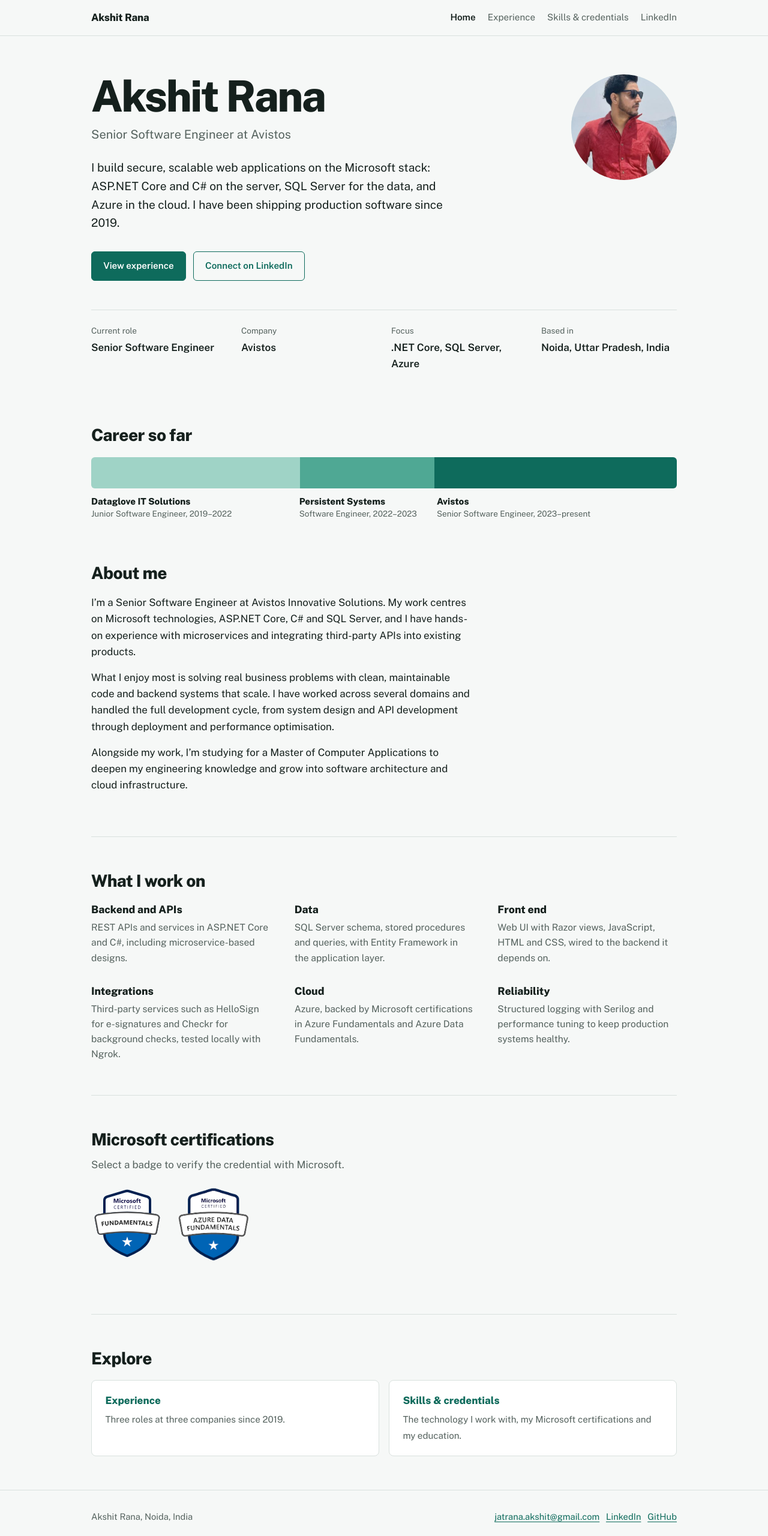
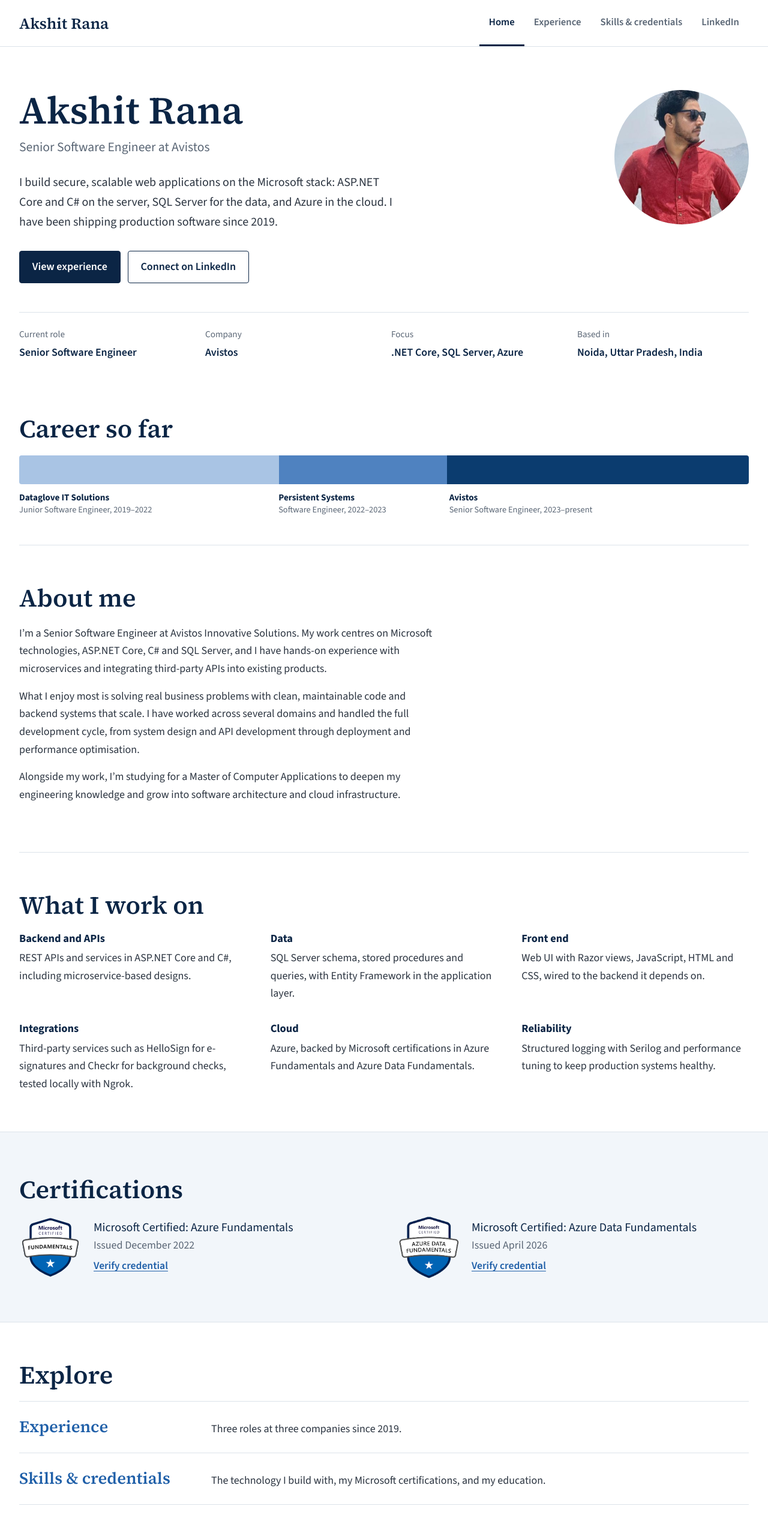
Before and after one commit to Akki-Jatrana/akshitranadeveloper.github.io, a plain HTML site: page index.html in a window 1280 px wide. Shown: the top 2560 px of the page at 60% size. Drawn offline with nearby package versions, Linux system fonts and the light colour scheme.

Commit message:
Add files via upload

```diff
--- a/index.html
+++ b/index.html
@@ -3,13 +3,13 @@
 <head>
 <meta charset="utf-8">
 <meta name="viewport" content="width=device-width, initial-scale=1">
-<meta name="theme-color" content="#0E6B5C">
+<meta name="theme-color" content="#0B3C6F">
 <title>Akshit Rana | Senior Software Engineer</title>
 <meta name="description" content="Akshit Rana is a Senior Software Engineer at Avistos building secure, scalable web applications with ASP.NET Core, C#, SQL Server and Azure.">
 <link rel="preconnect" href="https://fonts.googleapis.com">
 <link rel="preconnect" href="https://fonts.gstatic.com" crossorigin>
-<link href="https://fonts.googleapis.com/css2?family=Public+Sans:wght@400;600;800&display=swap" rel="stylesheet">
-<link rel="stylesheet" href="styles.css">
+<link href="https://fonts.googleapis.com/css2?family=Source+Serif+4:opsz,wght@8..60,600&family=Source+Sans+3:wght@400;600;700&display=swap" rel="stylesheet">
+<link rel="stylesheet" href="styles.css?v=5">
 </head>
 <body>
 <header class="site-header">
@@ -83,20 +83,38 @@
     </div>
   </section>
 
-  <section class="block" aria-labelledby="cert-h">
-    <h2 id="cert-h">Microsoft certifications</h2>
-    <p class="hint">Select a badge to verify the credential with Microsoft.</p>
-    <ul class="badges">
-<li><a class="badge" href="https://learn.microsoft.com/api/credentials/share/en-gb/23065478/7E2ADC500536C87A?sharingId=9A0B64B459C7546B" target="_blank" rel="noopener" title="Verify credential"><img src="assets/badge-azure-fundamentals.svg" alt="Microsoft Certified: Azure Fundamentals. Verify credential." onerror="this.parentNode.classList.add('noimg');this.remove()"><span class="badge-text"><small>Microsoft Certified</small>Azure Fundamentals</span></a></li>
-<li><a class="badge" href="https://learn.microsoft.com/api/credentials/share/en-gb/23065478/7CBC2702BB4C463B?sharingId=9A0B64B459C7546B" target="_blank" rel="noopener" title="Verify credential"><img src="assets/badge-azure-data-fundamentals.png" alt="Microsoft Certified: Azure Data Fundamentals. Verify credential." onerror="this.parentNode.classList.add('noimg');this.remove()"><span class="badge-text"><small>Microsoft Certified</small>Azure Data Fundamentals</span></a></li>
-</ul>
-  </section>
+  </div>
 
+<section class="band" aria-labelledby="cert-h">
+  <div class="wrap">
+    <h2 id="cert-h">Certifications</h2>
+    <ul class="cert-list">
+      <li>
+        <a class="badge" href="https://learn.microsoft.com/api/credentials/share/en-gb/23065478/7E2ADC500536C87A?sharingId=9A0B64B459C7546B" target="_blank" rel="noopener" title="Verify credential"><img width="120" height="120" src="assets/badge-azure-fundamentals.svg" alt="Microsoft Certified: Azure Fundamentals badge" onerror="this.parentNode.classList.add('noimg');this.remove()"><span class="badge-text"><small>Microsoft Certified</small>Azure Fundamentals</span></a>
+        <div>
+          <p class="cert-name">Microsoft Certified: Azure Fundamentals</p>
+          <p class="cert-date">Issued December 2022</p>
+          <a href="https://learn.microsoft.com/api/credentials/share/en-gb/23065478/7E2ADC500536C87A?sharingId=9A0B64B459C7546B" target="_blank" rel="noopener">Verify credential</a>
+        </div>
+      </li>
+      <li>
+        <a class="badge" href="https://learn.microsoft.com/api/credentials/share/en-gb/23065478/7CBC2702BB4C463B?sharingId=9A0B64B459C7546B" target="_blank" rel="noopener" title="Verify credential"><img width="120" height="120" src="assets/badge-azure-data-fundamentals.png" alt="Microsoft Certified: Azure Data Fundamentals badge" onerror="this.parentNode.classList.add('noimg');this.remove()"><span class="badge-text"><small>Microsoft Certified</small>Azure Data Fundamentals</span></a>
+        <div>
+          <p class="cert-name">Microsoft Certified: Azure Data Fundamentals</p>
+          <p class="cert-date">Issued April 2026</p>
+          <a href="https://learn.microsoft.com/api/credentials/share/en-gb/23065478/7CBC2702BB4C463B?sharingId=9A0B64B459C7546B" target="_blank" rel="noopener">Verify credential</a>
+        </div>
+      </li>
+    </ul>
+  </div>
+</section>
+
+<div class="wrap">
   <section class="block" aria-labelledby="explore-h">
     <h2 id="explore-h">Explore</h2>
     <ul class="explore">
-      <li><a href="experience.html"><strong>Experience</strong><span>Three roles at three companies since 2019.</span></a></li>
-      <li><a href="skills.html"><strong>Skills &amp; credentials</strong><span>The technology I work with, my Microsoft certifications and my education.</span></a></li>
+      <li><a class="explore-title" href="experience.html">Experience</a><p>Three roles at three companies since 2019.</p></li>
+      <li><a class="explore-title" href="skills.html">Skills &amp; credentials</a><p>The technology I build with, my Microsoft certifications, and my education.</p></li>
     </ul>
   </section>
 </div>
--- a/styles.css
+++ b/styles.css
@@ -1,207 +1,176 @@
 :root {
-  --bg: #F6F8F7;
+  --bg: #FFFFFF;
+  --band: #F2F6FA;
   --surface: #FFFFFF;
-  --ink: #15201D;
-  --muted: #55625E;
-  --line: #D9E1DE;
-  --accent: #0E6B5C;
+  --ink: #0B2545;
+  --text: #2B3440;
+  --muted: #5A6675;
+  --line: #DCE3EA;
+  --accent: #1F5FA8;
   --accent-ink: #FFFFFF;
-  --accent-soft: #DCEEE9;
-  --t1: #9FD3C6;
-  --t2: #4FA894;
-  --t3: #0E6B5C;
+  --accent-soft: #E6EEF7;
+  --t1: #A9C4E4;
+  --t2: #4F82C0;
+  --t3: #0B3C6F;
   color-scheme: light;
-}
-@media (prefers-color-scheme: dark) {
-  :root {
-    --bg: #0F1715;
-    --surface: #15201D;
-    --ink: #E6EEEB;
-    --muted: #9AAAA5;
-    --line: #26332F;
-    --accent: #4FC1A6;
-    --accent-ink: #0F1715;
-    --accent-soft: #173A33;
-    --t1: #24524A;
-    --t2: #2F8A76;
-    --t3: #4FC1A6;
-    color-scheme: dark;
-  }
 }
 
 * { box-sizing: border-box; }
 html { -webkit-text-size-adjust: 100%; }
 body {
-  margin: 0;
-  background: var(--bg);
-  color: var(--ink);
-  font-family: "Public Sans", "Segoe UI", system-ui, -apple-system, sans-serif;
-  font-size: 1.0625rem;
-  line-height: 1.6;
+  margin: 0; background: var(--bg); color: var(--text);
+  font-family: "Source Sans 3", "Segoe UI", system-ui, -apple-system, sans-serif;
+  font-size: 1.125rem; line-height: 1.65;
 }
 img { max-width: 100%; display: block; }
 a { color: var(--accent); text-underline-offset: 3px; }
-a:focus-visible, .btn:focus-visible {
-  outline: 3px solid var(--accent);
-  outline-offset: 3px;
-  border-radius: 4px;
+a:focus-visible, .btn:focus-visible { outline: 3px solid var(--accent); outline-offset: 3px; border-radius: 4px; }
+h1, h2, .brand, .explore-title {
+  font-family: "Source Serif 4", Georgia, "Times New Roman", serif;
+  color: var(--ink);
 }
 
-.wrap { max-width: 64rem; margin: 0 auto; padding: 0 1.5rem; }
+.wrap { max-width: 82rem; margin: 0 auto; padding: 0 2rem; }
 
 /* Header */
-.site-header { border-bottom: 1px solid var(--line); }
-.site-header .wrap {
-  display: flex; align-items: center; justify-content: space-between;
-  gap: 1rem; flex-wrap: wrap; padding-top: 1rem; padding-bottom: 1rem;
+.site-header { border-bottom: 1px solid var(--line); background: var(--bg); }
+.site-header .wrap { display: flex; align-items: stretch; justify-content: space-between; gap: 1rem; flex-wrap: wrap; }
+.brand { font-size: 1.6rem; font-weight: 600; text-decoration: none; padding: 1.1rem 0; }
+.site-nav { display: flex; flex-wrap: wrap; }
+.site-nav a {
+  display: flex; align-items: center; padding: 0 1rem; color: var(--muted);
+  text-decoration: none; font-weight: 600; font-size: 1.05rem;
+  border-bottom: 3px solid transparent;
 }
-.brand { font-weight: 800; color: var(--ink); text-decoration: none; letter-spacing: -0.01em; }
-.site-nav { display: flex; gap: 0.25rem 1.25rem; flex-wrap: wrap; }
-.site-nav a { color: var(--muted); text-decoration: none; font-size: 0.95rem; }
-.site-nav a:hover, .site-nav a[aria-current="page"] { color: var(--ink); }
-.site-nav a[aria-current="page"] { font-weight: 600; }
+.site-nav a:hover { color: var(--ink); }
+.site-nav a[aria-current="page"] { color: var(--ink); border-bottom-color: var(--ink); }
 
 /* Hero */
-.hero { padding: 4rem 0 3rem; }
-.hero-grid {
-  display: grid; grid-template-columns: 1fr auto; gap: 3rem; align-items: start;
-}
-.hero h1 {
-  font-size: clamp(2.6rem, 7vw, 4.5rem);
-  line-height: 1;
-  letter-spacing: -0.035em;
-  font-weight: 800;
-  margin: 0 0 0.75rem;
-}
-.role { font-size: 1.25rem; color: var(--muted); margin: 0 0 1.5rem; }
-.lede { font-size: 1.2rem; max-width: 38rem; margin: 0 0 2rem; }
+.hero { padding: 4.5rem 0 3.5rem; }
+.hero-grid { display: grid; grid-template-columns: 1fr auto; gap: 3rem; align-items: start; }
+.hero h1 { font-size: clamp(2.6rem, 6vw, 4rem); line-height: 1.05; font-weight: 600; margin: 0 0 0.6rem; }
+.role { font-size: 1.35rem; color: var(--muted); margin: 0 0 1.5rem; }
+.lede { font-size: 1.25rem; max-width: 40rem; margin: 0 0 2rem; }
 .actions { display: flex; gap: 0.75rem; flex-wrap: wrap; }
-.btn {
-  display: inline-block; padding: 0.7rem 1.2rem; border-radius: 6px;
-  font-weight: 600; font-size: 0.95rem; text-decoration: none;
-  border: 1.5px solid var(--accent);
-}
-.btn-primary { background: var(--accent); color: var(--accent-ink); }
-.btn-secondary { color: var(--accent); background: transparent; }
+.btn { display: inline-block; padding: 0.7rem 1.3rem; border-radius: 4px; font-weight: 600; text-decoration: none; border: 1.5px solid var(--ink); }
+.btn-primary { background: var(--ink); color: var(--accent-ink); }
+.btn-secondary { color: var(--ink); background: transparent; }
 
 .avatar {
-  position: relative; width: 11rem; height: 11rem; border-radius: 50%;
-  background: var(--accent-soft); color: var(--accent);
-  display: grid; place-items: center; font-weight: 800; font-size: 3rem;
-  overflow: hidden; flex-shrink: 0;
+  position: relative; width: 14rem; height: 14rem; border-radius: 50%;
+  background: var(--accent-soft); color: var(--ink);
+  display: grid; place-items: center; font-weight: 700; font-size: 3rem; overflow: hidden; flex-shrink: 0;
 }
 .avatar img { position: absolute; inset: 0; width: 100%; height: 100%; object-fit: cover; }
 
-.facts {
-  display: grid; grid-template-columns: repeat(4, 1fr); gap: 1.5rem;
-  margin: 3rem 0 0; padding: 1.5rem 0 0; border-top: 1px solid var(--line);
-}
-.facts dt { font-size: 0.85rem; color: var(--muted); }
-.facts dd { margin: 0.2rem 0 0; font-weight: 600; }
+.facts { display: grid; grid-template-columns: repeat(4, 1fr); gap: 1.5rem; margin: 3rem 0 0; padding: 1.5rem 0 0; border-top: 1px solid var(--line); }
+.facts dt { font-size: 0.95rem; color: var(--muted); }
+.facts dd { margin: 0.2rem 0 0; font-weight: 600; color: var(--ink); }
 
-/* Career bar: the one memorable element */
-.career { padding: 2.5rem 0 1rem; }
-.career-bar { display: flex; height: 3.25rem; border-radius: 6px; overflow: hidden; }
+/* Career bar */
+.career { padding: 2rem 0 3rem; }
+.career-bar { display: flex; height: 3rem; border-radius: 4px; overflow: hidden; }
 .career-bar span { display: block; }
-.career-legend {
-  display: flex; margin-top: 0.75rem; gap: 0;
-}
-.career-legend div { padding-right: 1rem; font-size: 0.9rem; line-height: 1.35; }
-.career-legend strong { display: block; font-size: 0.95rem; }
-.career-legend small { color: var(--muted); font-size: 0.85rem; }
+.career-legend { display: flex; margin-top: 0.75rem; }
+.career-legend div { padding-right: 1rem; font-size: 0.95rem; line-height: 1.35; }
+.career-legend strong { display: block; color: var(--ink); }
+.career-legend small { color: var(--muted); font-size: 0.9rem; }
 .c1 { flex: 31; } .c2 { flex: 20; } .c3 { flex: 36; }
-.career-bar .c1 { background: var(--t1); }
-.career-bar .c2 { background: var(--t2); }
-.career-bar .c3 { background: var(--t3); }
+.career-bar .c1 { background: var(--t1); } .career-bar .c2 { background: var(--t2); } .career-bar .c3 { background: var(--t3); }
 
 /* Sections */
-section.block { padding: 3.5rem 0; border-top: 1px solid var(--line); }
-section.block:first-of-type { border-top: 0; }
-h2 { font-size: 1.75rem; letter-spacing: -0.02em; line-height: 1.2; margin: 0 0 1.25rem; font-weight: 800; }
-h3 { font-size: 1.1rem; margin: 0 0 0.35rem; line-height: 1.3; }
-.prose { max-width: 40rem; }
+section.block { padding: 4rem 0; border-top: 1px solid var(--line); }
+.band { background: var(--band); border-top: 1px solid var(--line); border-bottom: 1px solid var(--line); padding: 4.5rem 0; }
+.band + .wrap section.block:first-child { border-top: 0; }
+h2 { font-size: clamp(2rem, 4vw, 2.6rem); line-height: 1.15; margin: 0 0 1.25rem; font-weight: 600; }
+h3 { font-size: 1.15rem; margin: 0 0 0.35rem; line-height: 1.3; color: var(--ink); }
+.prose { max-width: 44rem; }
 .prose p { margin: 0 0 1rem; }
+.hint { color: var(--muted); margin: -0.25rem 0 1.75rem; }
 
 .areas { display: grid; grid-template-columns: repeat(3, 1fr); gap: 2rem 2.5rem; }
-.areas p { margin: 0; color: var(--muted); font-size: 0.98rem; }
+.areas p { margin: 0; color: var(--text); }
 
-.explore { list-style: none; padding: 0; margin: 0; display: grid; grid-template-columns: repeat(2, 1fr); gap: 1rem; }
-.explore a { height: 100%;
-  display: block; padding: 1.25rem 1.4rem; border: 1px solid var(--line); border-radius: 8px;
-  background: var(--surface); text-decoration: none; color: var(--ink);
+/* Badges */
+.badges { list-style: none; padding: 0; margin: 0; display: flex; flex-wrap: wrap; gap: 1.25rem; align-items: center; }
+.badge { display: block; text-decoration: none; border-radius: 6px; }
+.badge img { width: auto; height: 5.75rem; }
+.badge-text { display: none; }
+.badge.noimg .badge-text {
+  display: flex; flex-direction: column; justify-content: center; text-align: center;
+  width: 5.75rem; height: 5.75rem; padding: 0.4rem; border: 1.5px solid var(--ink); border-radius: 6px;
+  background: var(--surface); color: var(--ink); font-weight: 600; font-size: 0.75rem; line-height: 1.2;
 }
-.explore a:hover { border-color: var(--accent); }
-.explore strong { display: block; color: var(--accent); margin-bottom: 0.2rem; }
-.explore span { color: var(--muted); font-size: 0.95rem; }
+.badge.noimg .badge-text small { display: block; font-weight: 400; color: var(--muted); font-size: 0.65rem; }
 
-/* Page header for inner pages */
-.page-head { padding: 3.5rem 0 1rem; }
-.page-head h1 { font-size: clamp(2.2rem, 5vw, 3.25rem); letter-spacing: -0.03em; line-height: 1.05; margin: 0 0 0.75rem; font-weight: 800; }
-.page-head p { color: var(--muted); max-width: 38rem; margin: 0; font-size: 1.1rem; }
+/* Explore list */
+.explore { list-style: none; padding: 0; margin: 0; border-top: 1px solid var(--line); }
+.explore li { display: grid; grid-template-columns: 18rem 1fr; gap: 2rem; align-items: baseline; padding: 1.25rem 0; border-bottom: 1px solid var(--line); }
+.explore-title { font-size: 1.7rem; font-weight: 600; color: var(--accent); text-decoration: none; }
+.explore-title:hover { text-decoration: underline; }
+.explore p { margin: 0; }
 
-/* Timeline (experience) */
+/* Inner pages */
+.page-head { padding: 4rem 0 1.5rem; }
+.page-head h1 { font-size: clamp(2.4rem, 5vw, 3.4rem); line-height: 1.1; margin: 0 0 0.75rem; font-weight: 600; }
+.page-head p { color: var(--muted); max-width: 42rem; margin: 0; font-size: 1.2rem; }
+
 .timeline { list-style: none; margin: 0; padding: 0; border-left: 2px solid var(--line); }
-.timeline li { position: relative; padding: 0 0 2.5rem 1.75rem; }
-.timeline li::before {
-  content: ""; position: absolute; left: -7px; top: 0.4rem;
-  width: 12px; height: 12px; border-radius: 50%; background: var(--bg); border: 2px solid var(--accent);
-}
-.timeline li.current::before { background: var(--accent); }
-.when { color: var(--muted); font-size: 0.95rem; margin: 0 0 0.5rem; }
+.timeline > li { position: relative; padding: 0 0 2.5rem 1.75rem; }
+.timeline > li::before { content: ""; position: absolute; left: -7px; top: 0.5rem; width: 12px; height: 12px; border-radius: 50%; background: var(--bg); border: 2px solid var(--ink); }
+.timeline > li.current::before { background: var(--ink); }
+.timeline h2 { font-size: 1.5rem !important; }
+.when { color: var(--muted); margin: 0 0 0.5rem; }
 .org { font-weight: 600; color: var(--ink); }
-.timeline ul { margin: 0.5rem 0 0; padding-left: 1.2rem; max-width: 40rem; }
+.timeline ul { margin: 0.5rem 0 0; padding-left: 1.2rem; max-width: 44rem; }
 .timeline ul li { padding: 0 0 0.35rem; }
-.timeline ul li::before { display: none; }
 
-/* Skills */
 .skill-groups { display: grid; grid-template-columns: repeat(2, 1fr); gap: 2rem 3rem; }
 .tags { list-style: none; padding: 0; margin: 0.5rem 0 0; display: flex; flex-wrap: wrap; gap: 0.5rem; }
-.tags li { background: var(--accent-soft); color: var(--ink); padding: 0.3rem 0.7rem; border-radius: 4px; font-size: 0.92rem; }
+.tags li { background: var(--accent-soft); color: var(--ink); padding: 0.3rem 0.75rem; border-radius: 4px; font-size: 1rem; }
 
-.certs { display: grid; grid-template-columns: repeat(2, 1fr); gap: 1rem; }
-.cert { background: var(--surface); border: 1px solid var(--line); border-radius: 8px; padding: 1.25rem 1.4rem; }
-.cert p { margin: 0.15rem 0; color: var(--muted); font-size: 0.95rem; }
+.certs { display: grid; grid-template-columns: repeat(2, 1fr); gap: 1rem; margin-top: 2rem; }
+.cert { background: var(--surface); border: 1px solid var(--line); border-radius: 6px; padding: 1.25rem 1.4rem; }
+.cert p { margin: 0.15rem 0; color: var(--muted); }
 .cert code { font-family: inherit; font-weight: 600; color: var(--ink); }
 
 .edu { list-style: none; padding: 0; margin: 0; }
 .edu li { padding: 1rem 0; border-bottom: 1px solid var(--line); display: flex; justify-content: space-between; gap: 1rem; flex-wrap: wrap; }
 .edu li:last-child { border-bottom: 0; }
 .edu p { margin: 0; color: var(--muted); }
-.edu .yrs { color: var(--muted); font-size: 0.95rem; white-space: nowrap; }
+.edu .yrs { color: var(--muted); white-space: nowrap; }
 
 /* Footer */
-.site-footer { border-top: 1px solid var(--line); padding: 2rem 0 3rem; color: var(--muted); font-size: 0.92rem; }
+.site-footer { background: var(--ink); color: #D5DEE8; padding: 2.5rem 0 3rem; font-size: 1rem; }
+.site-footer a { color: #FFFFFF; }
 .site-footer .wrap { display: flex; justify-content: space-between; gap: 1rem; flex-wrap: wrap; }
 
-/* Page-load: one orchestrated moment on the career bar */
 @media (prefers-reduced-motion: no-preference) {
   .career-bar span { transform-origin: left; animation: grow 0.9s cubic-bezier(.2,.7,.2,1) both; }
-  .career-bar .c2 { animation-delay: 0.25s; }
-  .career-bar .c3 { animation-delay: 0.5s; }
+  .career-bar .c2 { animation-delay: 0.25s; } .career-bar .c3 { animation-delay: 0.5s; }
   @keyframes grow { from { transform: scaleX(0); } to { transform: scaleX(1); } }
 }
 
-@media (max-width: 760px) {
+@media (max-width: 800px) {
+  .wrap { padding: 0 1.25rem; }
+  .site-nav a { padding: 0.6rem 0.75rem; }
   .hero { padding-top: 2.5rem; }
   .hero-grid { grid-template-columns: 1fr; gap: 1.75rem; }
-  .avatar { order: -1; width: 7.5rem; height: 7.5rem; font-size: 2rem; }
+  .avatar { order: -1; width: 8rem; height: 8rem; font-size: 2rem; }
   .facts { grid-template-columns: repeat(2, 1fr); }
-  .areas, .skill-groups, .certs, .explore { grid-template-columns: 1fr; }
+  .areas, .skill-groups, .certs { grid-template-columns: 1fr; }
+  .explore li { grid-template-columns: 1fr; gap: 0.25rem; }
   .career-legend { flex-direction: column; gap: 0.5rem; }
   .career-legend div { flex: none !important; }
 }
 
-/* Certification badges */
-.hint { color: var(--muted); margin: -0.5rem 0 1.5rem; }
-.badges { list-style: none; padding: 0; margin: 0 0 2rem; display: flex; flex-wrap: wrap; gap: 1.5rem; }
-.badge { display: block; width: 7.5rem; border-radius: 8px; text-decoration: none; }
-.badge img { width: 100%; height: auto; transition: transform .15s ease; }
-.badge:hover img { transform: scale(1.04); }
-.badge-text { display: none; }
-.badge.noimg .badge-text {
-  display: flex; flex-direction: column; justify-content: center; text-align: center;
-  height: 7.5rem; padding: 0.75rem; border: 1.5px solid var(--accent); border-radius: 8px;
-  background: var(--accent-soft); color: var(--ink); font-weight: 600; font-size: 0.9rem; line-height: 1.25;
-}
-.badge.noimg .badge-text small { display: block; font-weight: 400; color: var(--muted); font-size: 0.75rem; margin-bottom: 0.3rem; }
-@media (prefers-reduced-motion: reduce) { .badge img { transition: none; } }
+/* Certification list */
+.cert-list { list-style: none; padding: 0; margin: 0; display: grid; grid-template-columns: repeat(2, 1fr); gap: 1.75rem 3rem; }
+.cert-list li { display: flex; align-items: center; gap: 1.25rem; }
+.cert-list .badge img { height: 6.5rem; width: auto; }
+.cert-list .badge.noimg .badge-text { width: 6.5rem; height: 6.5rem; }
+.cert-name { margin: 0; font-size: 1.25rem; color: var(--ink); line-height: 1.35; }
+.cert-date { margin: 0.1rem 0 0.3rem; color: var(--muted); }
+.cert-list li a:not(.badge) { font-weight: 600; font-size: 1.1rem; }
+.hint.after { margin: 2rem 0 0; }
+@media (max-width: 800px) { .cert-list { grid-template-columns: 1fr; } }
```
Also changed, not shown: experience.html (+6 -6 lines), skills.html (+33 -27 lines).
